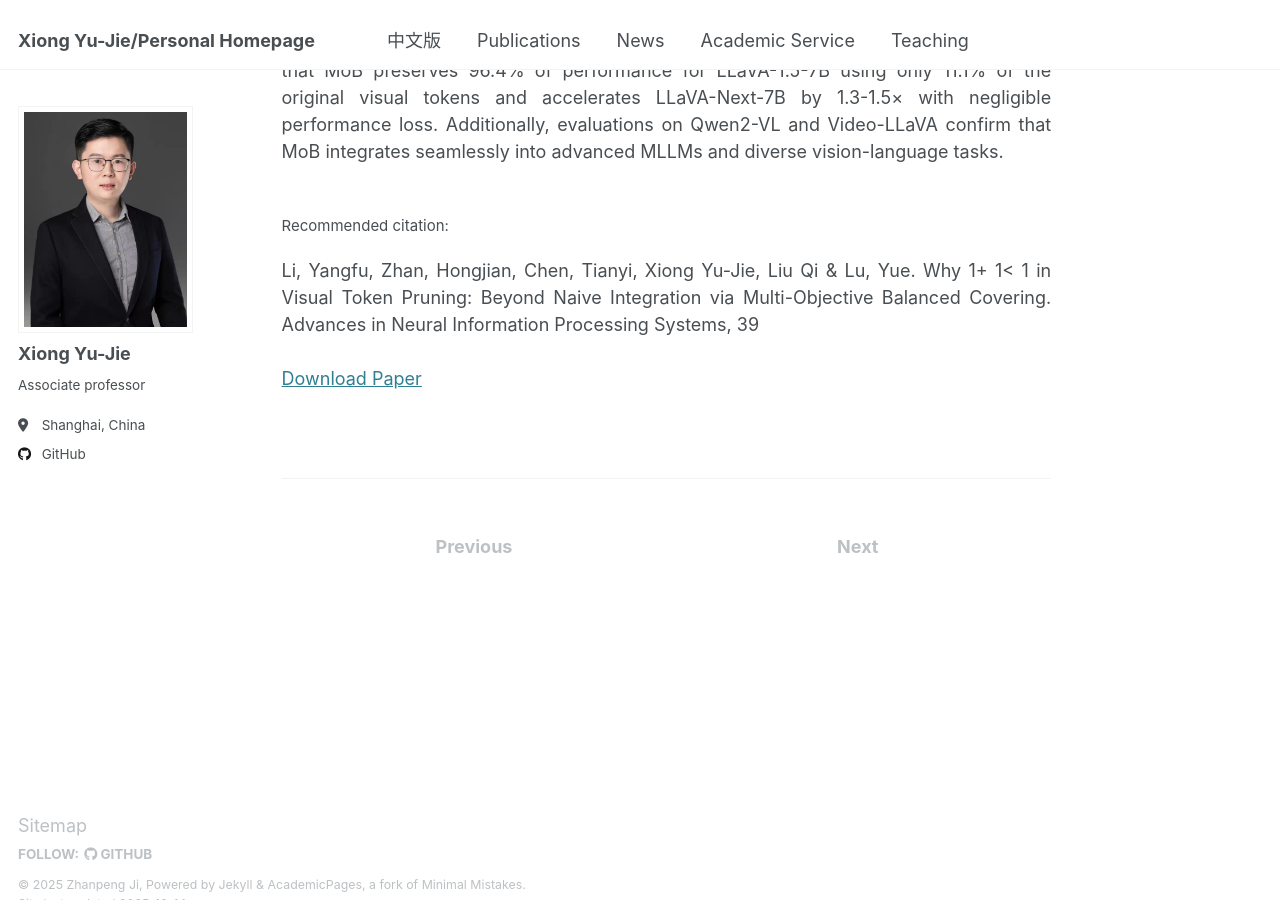
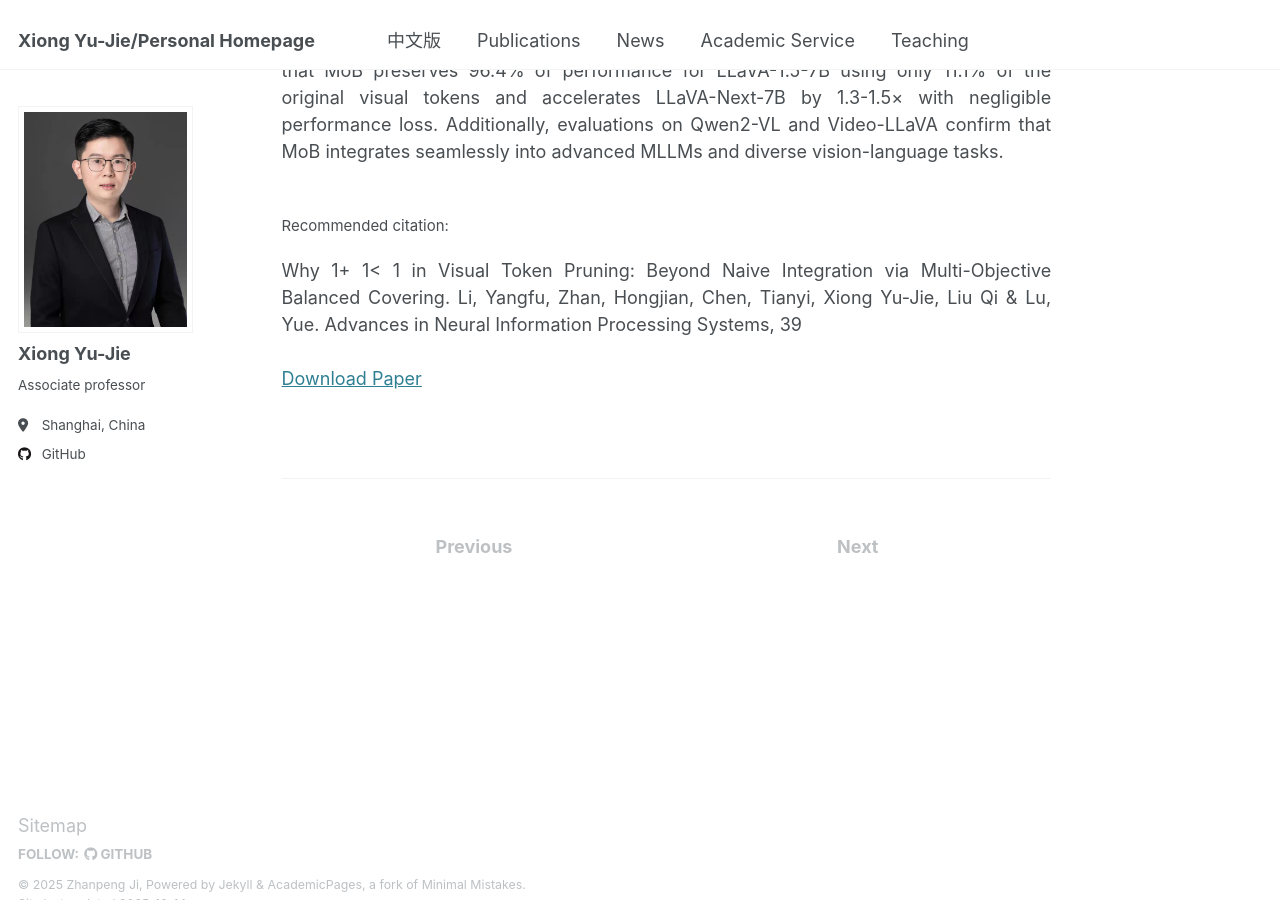
Before and after one commit to X-Lab-CN/introduce, a Jekyll site: the page built from _publications/2025-10-16-paper-title-number-1.md, in a window 1280 px wide and 900 px high, scrolled down 498 px. Built offline with Jekyll 4.4.1, drawn with Linux system fonts in a browser that asks for light colours.

Commit message:
Update 2025-10-16-paper-title-number-1.md

```diff
--- a/_publications/2025-10-16-paper-title-number-1.md
+++ b/_publications/2025-10-16-paper-title-number-1.md
@@ -7,7 +7,7 @@ excerpt: '<div style="text-align: justify;">MoB is a training-free visual token
 date: 2025-10-16
 venue: 'Advances in Neural Information Processing Systems'
 paperurl: 'http://xiongyujie.cn/files/nips.pdf'
-citation: '<br/><div style="text-align: justify;">Li, Yangfu,  Zhan, Hongjian, Chen, Tianyi, Xiong Yu-Jie, Liu Qi & Lu, Yue. Why 1+ 1< 1 in Visual Token Pruning: Beyond Naive Integration via Multi-Objective Balanced Covering. Advances in Neural Information Processing Systems, 39</div>'
+citation: '<br/><div style="text-align: justify;">Why 1+ 1< 1 in Visual Token Pruning: Beyond Naive Integration via Multi-Objective Balanced Covering. Li, Yangfu,  Zhan, Hongjian, Chen, Tianyi, Xiong Yu-Jie, Liu Qi & Lu, Yue. Advances in Neural Information Processing Systems, 39</div>'
 ---
 
 <div style="text-align: justify;">Existing visual token pruning methods target prompt alignment and visual preservation with static strategies, overlooking the varying relative importance of these objectives across tasks, which leads to inconsistent performance. To address this, we derive the first closed-form error bound for visual token pruning based on the Hausdorff distance, uniformly characterizing the contributions of both objectives. Moreover, leveraging ϵ-covering theory, we reveal an intrinsic trade-off between these objectives and quantify their optimal attainment levels under a fixed budget. To practically handle this trade-off, we propose Multi-Objective Balanced Covering (MoB), which reformulates visual token pruning as a bi-objective covering problem. In this framework, the attainment trade-off reduces to budget allocation via greedy radius trading. MoB offers a provable performance bound and linear scalability with respect to the number of input visual tokens, enabling adaptation to challenging pruning scenarios. Extensive experiments show that MoB preserves 96.4% of performance for LLaVA-1.5-7B using only 11.1% of the original visual tokens and accelerates LLaVA-Next-7B by 1.3-1.5× with negligible performance loss. Additionally, evaluations on Qwen2-VL and Video-LLaVA confirm that MoB integrates seamlessly into advanced MLLMs and diverse vision-language tasks.</div>
```
